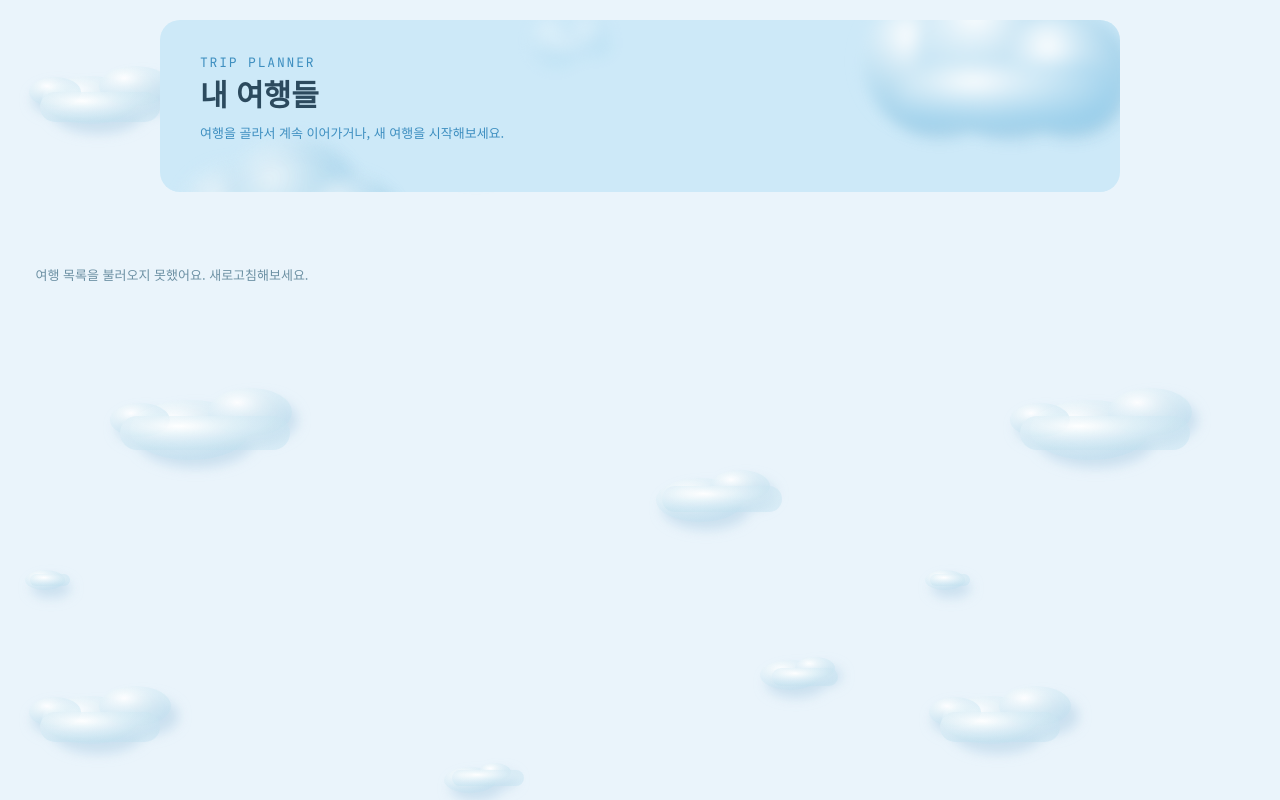
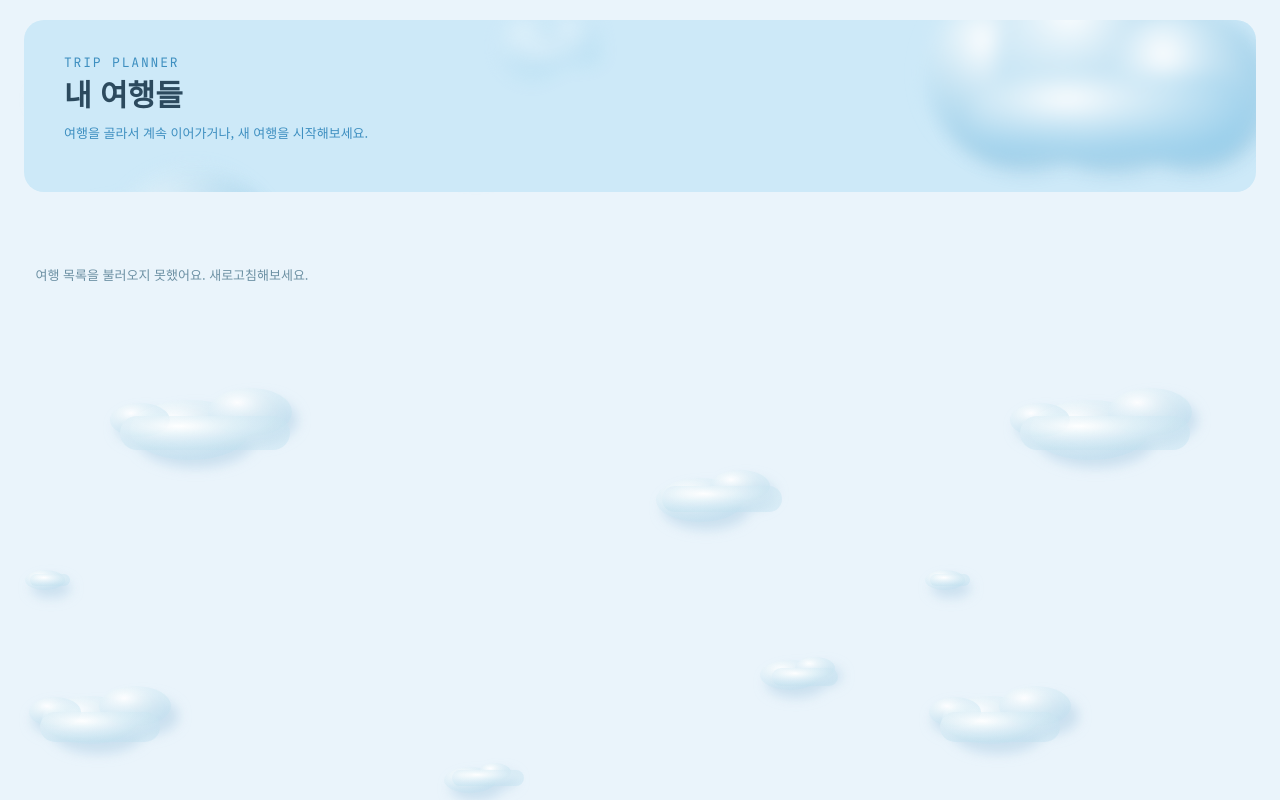
Before and after one commit to sssssseul/Trip-Planner, a plain HTML site: page trips.html in a window 1280 px wide. Drawn offline with Linux system fonts and the light colour scheme; no server answers.

Commit message:
Update trips.html

```diff
--- a/trips.html
+++ b/trips.html
@@ -44,8 +44,7 @@
     padding:26px 40px 22px;
     position:relative;
     overflow:hidden;
-    max-width:960px;
-    margin:0 auto 20px;
+    margin-bottom:20px;
     min-height:172px;
     box-sizing:border-box;
   }
```
